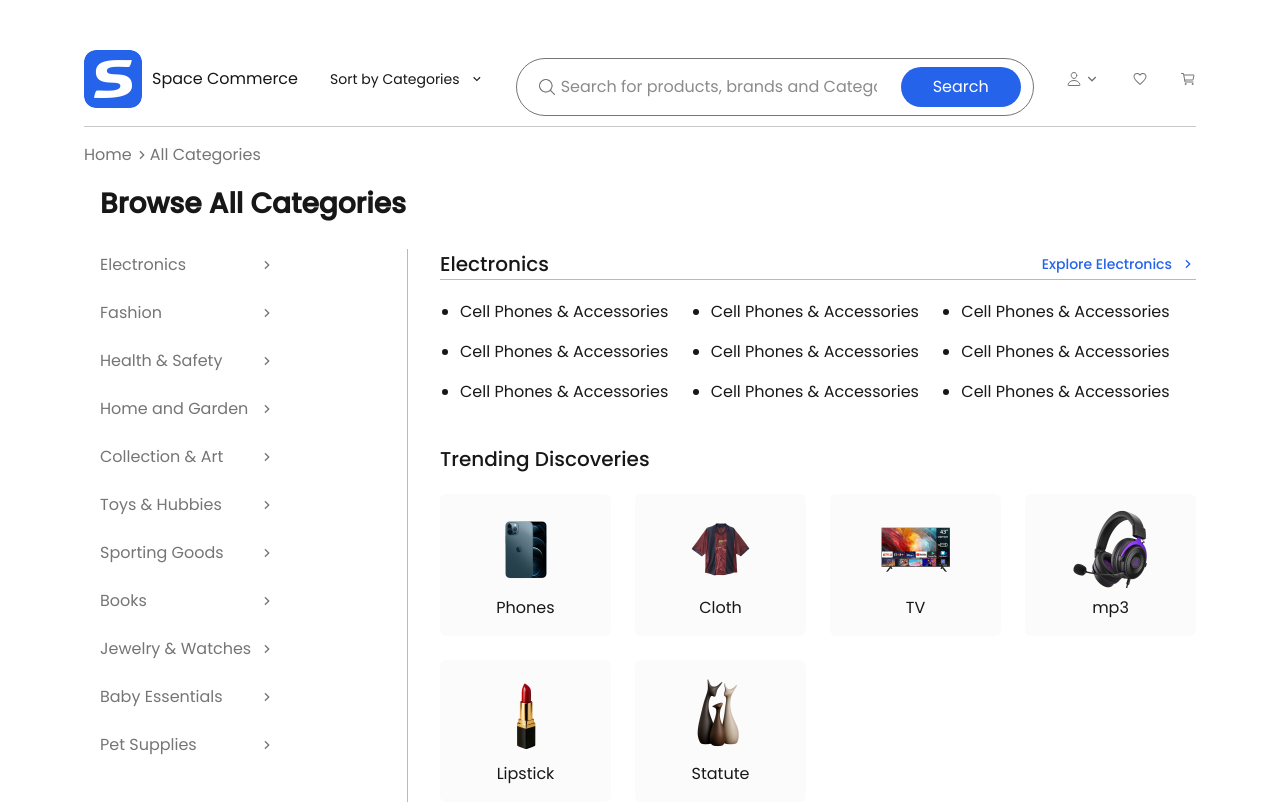
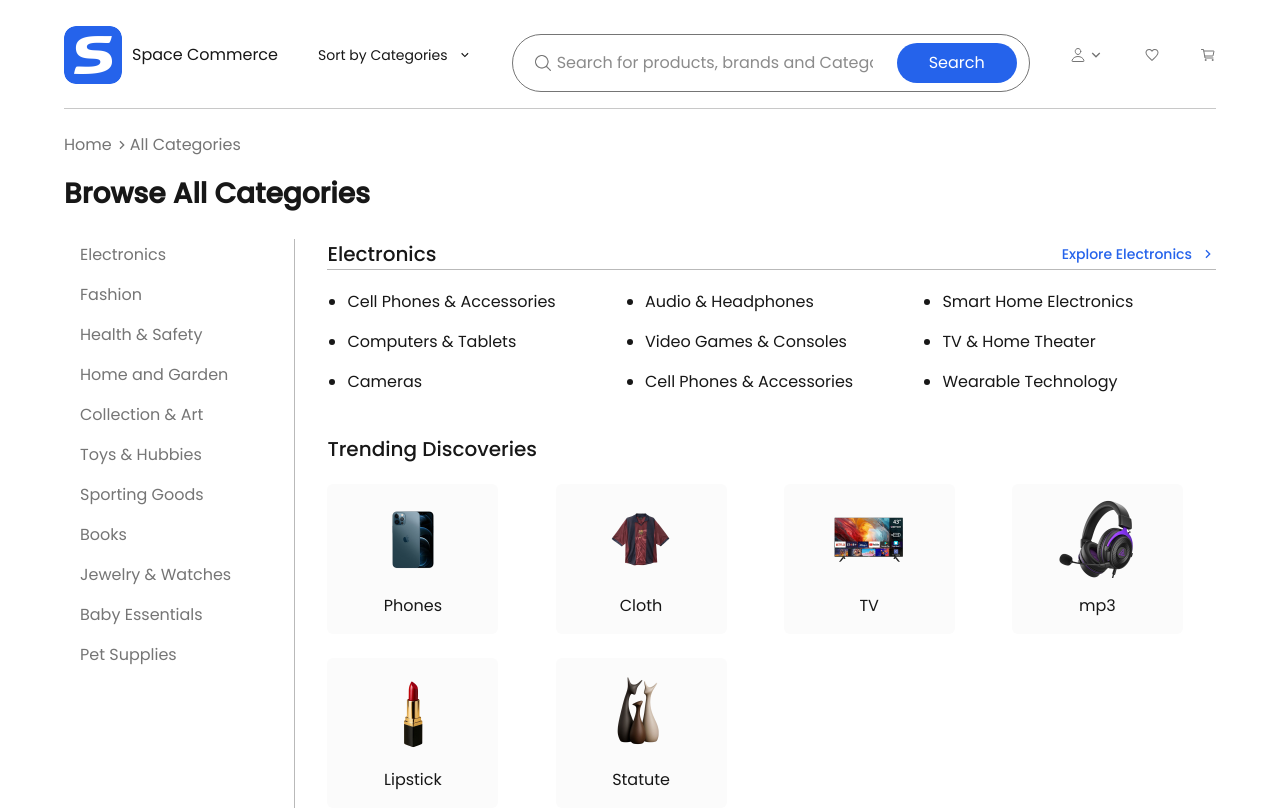
Before and after one commit to BuildspaceHub/space-commerce-fe, a Next.js app: page /categories in a window 1280 px wide. Shown: the top 810 px of the page. Built offline with nearby package versions, Linux system fonts and the light colour scheme.

Commit message:
Designed Browse Categories

```diff
--- a/app/categories/page.tsx
+++ b/app/categories/page.tsx
@@ -104,11 +104,11 @@ export default function page() {
   ];
 
   return (
-    <div className="md:mx-21 md:mt-8 relative min-h-screen flex flex-col  ">
+    <div className="md:mx-16 md:mt-2 relative min-h-screen flex flex-col  ">
       {/* Both Headers */}
       <div className="sticky top-0 bg-background z-1">
         {/* Header For Mobile */}
-        <div className="sticky grid grid-col-1 mx-4 md:hidden gap-4 top-0 ">
+        <div className="sticky grid grid-col-1 mx-4 md:hidden gap-4 top-0 py-2">
           <header className="sticky top-0 flex gap-3 bg-background w-full pt-2.5">
             <img
               src="ForCategories/icons/back-arrow.png"
@@ -121,12 +121,12 @@ export default function page() {
           <input
             type="text"
             placeholder="Search Categories"
-            className="px-10  border border-neutral w-full rounded-full text-text-caption  bg-[url('/ForCategories/icons/Search.png')] bg-size-[16px_16px] bg-no-repeat bg-position-[10px_center] focus:outline-none "
+            className="px-10 h-10 border border-neutral/50 w-full rounded-full text-text-caption  bg-[url('/ForCategories/icons/Search.png')] bg-size-[16px_16px] bg-no-repeat bg-position-[10px_center] focus:outline-none "
           />
         </div>
 
         {/* Header For Desktop*/}
-        <header className=" sticky items-center top-0 justify-between gap-2 bg-background w-full py-2.5 hidden md:flex border-b border-neutral/40">
+        <header className=" sticky items-center top-0 justify-between gap-2 bg-background w-full py-2.5 pb-4 mb-2  hidden md:flex border-b border-neutral/40">
           {/* Space-Logo */}
           <div className="flex items-center gap-2.5">
             <img
@@ -182,14 +182,14 @@ export default function page() {
       </div>
 
       <main className=" flex flex-col">
-        <p className="text-large md:text-[28px] font-medium md:font-bold md:pb-6 md:pt-4 pt-4 mx-4">
+        <p className="text-large md:text-[28px] font-medium md:font-bold md:pb-6 md:pt-4 pt-4 mx-4 md:mx-0">
           Browse All Categories
         </p>
 
         {/* Browse Categories and Category List */}
         {/* Browse Categories */}
-        <div className="mx-4 md:mx-0 py-4 md:pt-0 flex flex-col md:justify-between md:w-full md:flex-row-reverse gap-4 md:gap-10 ">
-          <div className="md:flex md:flex-col md:gap-10 md:border-l md:border-neutral/50 md:pl-8">
+        <div className="mx-4 md:mx-0 py-4 md:pt-0 flex flex-col md:justify-between md:w-full md:flex-row-reverse gap-4  md:gap-0">
+          <div className="md:flex md:flex-col md:gap-10 md:border-l md:border-neutral/50 md:pl-8 w-full md:w-3-4 lg:w-4/5">
             {/* Subcategory List */}
             <div className="flex flex-col justify-between gap-5 ">
               {/* SubCat Headings */}
@@ -203,16 +203,16 @@ export default function page() {
                 </div>
               </div>
 
-              <ul className="hidden md:grid-cols-3 md:gap-4 md:grid md:list-disc pl-5">
+              <ul className="hidden md:grid-cols-3 md:gap-4 md:gap-x-6 md:grid md:list-disc pl-5">
                 <li>Cell Phones & Accessories</li>
+                <li>Audio & Headphones</li>
+                <li>Smart Home Electronics</li>
+                <li>Computers & Tablets</li>
+                <li>Video Games & Consoles</li>
+                <li>TV & Home Theater</li>
+                <li>Cameras</li>
                 <li>Cell Phones & Accessories</li>
-                <li>Cell Phones & Accessories</li>
-                <li>Cell Phones & Accessories</li>
-                <li>Cell Phones & Accessories</li>
-                <li>Cell Phones & Accessories</li>
-                <li>Cell Phones & Accessories</li>
-                <li>Cell Phones & Accessories</li>
-                <li>Cell Phones & Accessories</li>
+                <li>Wearable Technology</li>
               </ul>
             </div>
 
@@ -231,11 +231,11 @@ export default function page() {
           </div>
 
           {/* Category List */}
-          <div className="flex flex-col gap-4">
+          <div className="flex flex-col gap-4 md:w-1/4 lg:w-1/5">
             <h3 className="border border-t-0 border-x-0 border-neutral/40 py-1.5 md:hidden">
               All Categories
             </h3>
-            <div className="grid grid-cols-1 gap-4 justify-between text-neutral">
+            <div className="grid grid-cols-1 gap-2 items-center justify-between text-neutral">
               {AllCategoryList.map((category) => (
                 <CategoryList
                   key={category.id}
--- a/app/components/categories/BrowseCard.tsx
+++ b/app/components/categories/BrowseCard.tsx
@@ -10,7 +10,7 @@ interface BrowseCardProps {
 
 export default function BrowseCard({name, imageSrc}: BrowseCardProps) {
   return (
-      <div className="flex flex-col items-center gap-2 bg-neutral/3 hover:bg-neutral/16 rounded-md p-4 w-42.75 h-32.25]">
+      <div className="flex flex-col items-center gap-4 bg-neutral/3 hover:bg-neutral/16 rounded-md p-4 w-42.75 h-32.25] md:gap-x-4">
         <img
           src={imageSrc}
           alt={name}
--- a/app/components/categories/CategoryList.tsx
+++ b/app/components/categories/CategoryList.tsx
@@ -26,11 +26,14 @@ export default function CategoryList({ name }: CategoryListProp) {
       ) : (
         <button
           onClick={() => setIsOpen(!isOpen)}
-          className={`text-left relative flex justify-between w-full items-center gap-2 hover:bg-neutral/16 rounded-md py-1 px-4`}
+          className={`text-left relative flex justify-between
+             w-full items-center gap-2 md:gap-6  hover:bg-neutral/16 rounded-md py-1 px-4 `}
         >
           <p className="">{name}</p>
           {/* <img src={imageSrc} alt={name} width={8} height={24} className="scale-x-[-1] "/> */}
-          <RiArrowRightSLine className="text-normal" />
+          <div className="md:hidden">
+            <RiArrowRightSLine className="text-normal" />
+          </div>
 
           {/* {isOpen ? "" : ""} */}
 
--- a/app/components/categories/VarCategoryList.tsx
+++ b/app/components/categories/VarCategoryList.tsx
@@ -16,9 +16,12 @@ export default function ({ name, isOpen, setIsOpen }: VarCategoryListProps) {
       onClick={() => setIsOpen?.(false)}
       className="relative flex justify-between w-full items-center gap-2 text-brand hover:bg-neutral/16 rounded-md py-1 pl-6 pr-4"
     >
-      <p className=" ">| {name}</p>
+      <div className="flex items-baseline gap-2">
+        <p>|</p>
+        <p className="text-left">{name}</p>
+      </div>
       {/* <img src={imageSrc} alt={name} width={8} height={24} className="scale-x-[-1] "/> */}
-      <RiArrowRightSLine className="text-normal" />
+      <RiArrowRightSLine className="text-normal rotate-90" />
     </button>
   );
 }
```
